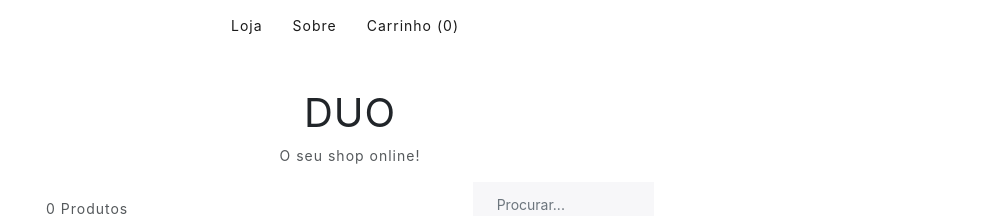
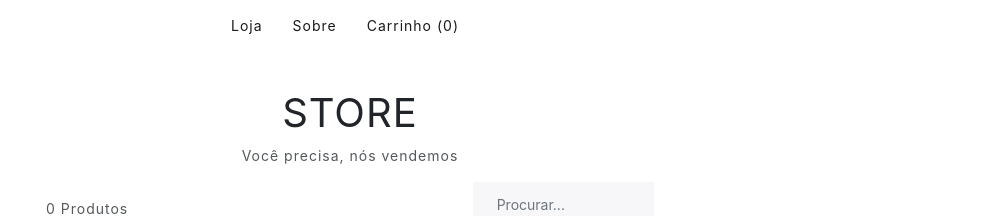
Before and after one commit to Brenw10/store, a React (Create React App) app in the folder client/: page / in a window 1280 px wide. Shown: the top 216 px of the page, without its empty margins (290-1280 px from the left). Built offline with nearby package versions, Linux system fonts and the light colour scheme; no server answers.

Commit message:
Renaming Store

```diff
--- a/client/public/index.html
+++ b/client/public/index.html
@@ -7,7 +7,7 @@
     <meta name="theme-color" content="#000000" />
     <meta
       name="description"
-      content="Web site created using create-react-app"
+      content="Online Store"
     />
     <link rel="apple-touch-icon" href="%PUBLIC_URL%/logo192.png" />
     <!--
@@ -24,7 +24,7 @@
       work correctly both with client-side routing and a non-root public URL.
       Learn how to configure a non-root public URL by running `npm run build`.
     -->
-    <title>React App</title>
+    <title>Duon Store</title>
   </head>
   <body>
     <noscript>You need to enable JavaScript to run this app.</noscript>
--- a/client/src/pages/Store.js
+++ b/client/src/pages/Store.js
@@ -15,7 +15,7 @@ function Store() {
 	return (
 		<>
 			<Header />
-			<Logo title="Duo" description="O seu shop online!" />
+			<Logo title="Store" description="Você precisa, nós vendemos" />
 			<div className="row no-gutters">
 				<div className="col-lg-3 justify-content-center d-none d-lg-flex">
 					<div className="category-container-desktop">
```
